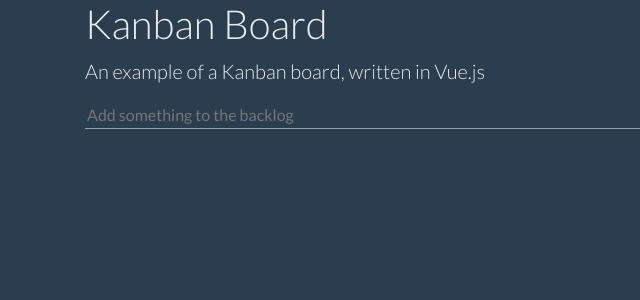
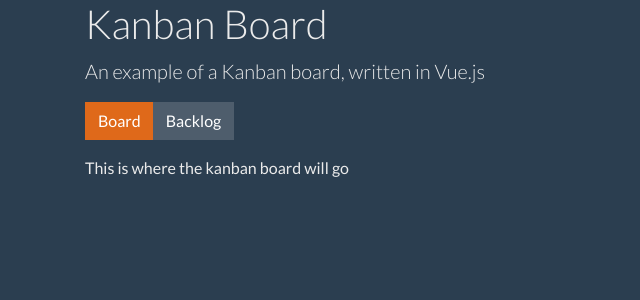
Before and after one commit to artigat1/kanban-board-vue, a Vue app: page /#/board in a window 1280 px wide. Before the commit this address led to /#/backlog. Shown: the top 300 px of the page, without its empty margins (0-640 px from the left). Built offline with nearby package versions, Linux system fonts and the light colour scheme.

Commit message:
Added routing to a kanban board page.

```diff
--- a/src/App.vue
+++ b/src/App.vue
@@ -6,13 +6,20 @@
       <p class="lead">An example of a Kanban board, written in Vue.js</p>
     </div>
 
+    <menu-bar></menu-bar>
+
     <router-view/>
   </div>
 </template>
 
 <script>
+import MenuBar from '@/components/MenuBar';
+
 export default {
     name: 'app',
+    components: {
+        'menu-bar': MenuBar,
+    },
 };
 </script>
 
--- /dev/null
+++ b/src/components/KanbanBoard.vue
@@ -0,0 +1,9 @@
+<template>
+  <p>This is where the kanban board will go</p>
+</template>
+
+<script>
+export default {
+    name: 'KanbanBoard',
+};
+</script>
--- /dev/null
+++ b/src/components/MenuBar.vue
@@ -0,0 +1,29 @@
+<template>
+  <div class="menubar">
+    <div class="btn-group" role="group" aria-label="Menu bar">
+      <router-link to="/board" :class="buttonClass('/board')">Board</router-link>
+      <router-link to="/backlog" :class="buttonClass('/backlog')">Backlog</router-link>
+    </div>
+  </div>
+</template>
+
+<script>
+export default {
+    name: 'MenuBar',
+    methods: {
+        buttonClass(path) {
+            return {
+                btn: true,
+                'btn-primary': this.$route.path === path,
+                'btn-secondary': this.$route.path !== path,
+            };
+        },
+    },
+};
+</script>
+
+<style>
+    .menubar {
+        margin-bottom: 16px;
+    }
+</style>
--- a/src/router/index.js
+++ b/src/router/index.js
@@ -1,6 +1,7 @@
 import Vue from 'vue';
 import Router from 'vue-router';
 import Backlog from '@/components/Backlog';
+import KanbanBoard from '@/components/KanbanBoard';
 
 Vue.use(Router);
 
@@ -11,6 +12,10 @@
             component: Backlog,
         },
         {
+            path: '/board',
+            component: KanbanBoard,
+        },
+        {
             path: '*',
             redirect: '/backlog',
         },
```
